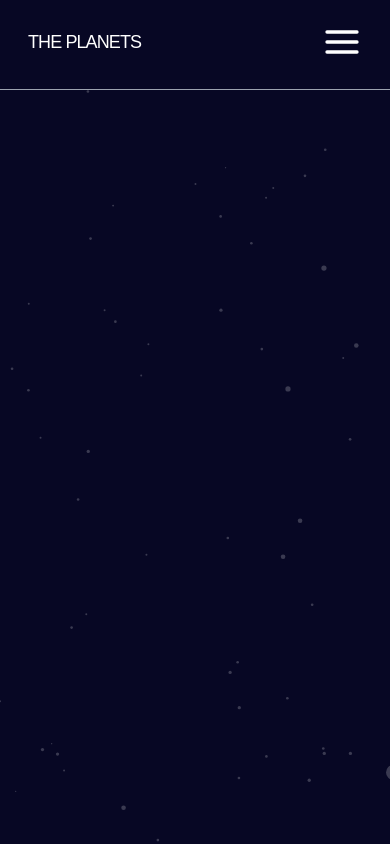
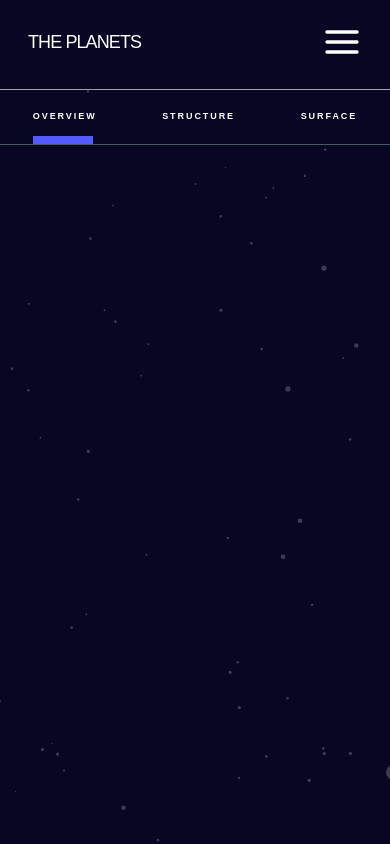
Before and after one commit to Ctato1/planets, a React (Vite) app: page / in a window 390 px wide. Built offline with nearby package versions, Linux system fonts and the light colour scheme.

Commit message:
add planet components mobile header

```diff
--- a/src/App.tsx
+++ b/src/App.tsx
@@ -1,16 +1,31 @@
-import {  useState } from "react";
+import { useEffect, useState } from "react";
 import { MyContext } from "./components/Context";
+// data
+import data from "./data.json";
+// components
 import Header from "./components/Header";
+// types
+import { ContextProps } from "./components/Context";
+import Planets from "./components/Planets";
 
 function App() {
   const [planet, setPlanet] = useState<string>("EARTH");
+  const [info, setInfo] = useState<string>("OVERVIEW");
+  const [color, setColor] = useState<string>('')
+  const planetContext:ContextProps = { planet, setPlanet };
+
+  useEffect(() => {
+    const selectedPlanet = data.filter((item) => item.name.toUpperCase() === planetContext.planet.toUpperCase())[0];
+    setColor(selectedPlanet.color)
+  }, [info,planetContext.planet]);
 
   return (
     <MyContext.Provider value={{ planet, setPlanet }}>
       <section
-        className={`bg-hero-pattern bg-hero-pattern bg-hero-pattern bg-center bg-no-repeat bg-cover   h-screen  mx-auto bg-[#070724] font-spartan overflow-x-hidden`}
+        className={`bg-hero-pattern bg-center bg-no-repeat bg-cover   h-screen  mx-auto bg-[#070724] font-spartan overflow-x-hidden`}
       >
-        <Header />
+        <Header data={data} />
+       <Planets color={color} info={info} setInfo={setInfo}/>
       </section>
     </MyContext.Provider>
   );
--- a/src/components/Context.ts
+++ b/src/components/Context.ts
@@ -1,6 +1,6 @@
 import React, { createContext } from "react";
 
-interface ContextProps {
+export interface ContextProps {
   planet: string;
   setPlanet: React.Dispatch<React.SetStateAction<string>>;
 }
--- a/src/components/Header.tsx
+++ b/src/components/Header.tsx
@@ -1,20 +1,23 @@
 import { AlignJustify, ChevronRight } from "lucide-react";
-import data from "../data.json";
 import { useEffect, useState } from "react";
 import { useContext } from "react";
 import { MyContext } from "./Context";
 
-export default function Header() {
+const Header: React.FC<{ data: TPlanet[] }> = ({ data }) => {
   const [bar, setBar] = useState<boolean>(false);
 
   const planetContext = useContext(MyContext);
 
+  const handlePlanetChange = (planetName: string) => {
+    planetContext.setPlanet(planetName);
+    setBar(false);
+  };
 
   useEffect(() => {
     const handleResize = () => {
       if (window.innerWidth < 768) {
         setBar(false);
-        return
+        return;
       }
       setBar(true);
     };
@@ -36,21 +39,21 @@ export default function Header() {
           className="md:hidden cursor-pointer"
           onClick={() => setBar((prev) => !prev)}
         >
-          <AlignJustify size={40} color={`${!bar ? '#fff' :'rgb(115, 115, 115)'}`}/>
+          <AlignJustify
+            size={40}
+            color={`${!bar ? "#fff" : "rgb(115, 115, 115)"}`}
+          />
         </div>
       </div>
 
       <ul
         className={`flex lg:gap-[30px] gap-[10px] flex-col flex-wrap md:flex-row md:flex-nowrap duration-300 ${
-          bar ? "translate-x-0" : "translate-x-full"
+          bar ? "translate-x-0" : "translate-x-full sm:translate-x-0"
         } absolute top-[93px] md:static backdrop-blur-[3px]`}
       >
         {data.map((item) => (
           <li
-            onClick={() => {
-              planetContext.setPlanet(item.name);
-              setBar(false)
-            }}
+            onClick={() => handlePlanetChange(item.name)}
             className={`${
               item.name !== "Neptune" ? "border-b-[1px] border-gray-600" : ""
             }  md:border-b-0 text-[11px] font-[700] tracking-[1px] uppercase cursor-pointer flex w-screen
@@ -72,4 +75,5 @@ export default function Header() {
       </ul>
     </header>
   );
-}
+};
+export default Header;
--- /dev/null
+++ b/src/components/Planets.tsx
@@ -0,0 +1,52 @@
+interface PlanetsProps {
+  info: string;
+  setInfo: React.Dispatch<React.SetStateAction<string>>;
+  color: string;
+}
+
+export default function Planets({ info, color, setInfo }: PlanetsProps) {
+  return (
+    <main>
+      <header className="sm:hidden">
+        <ul className="duration-300 overflow-hidden flex justify-around font-bold text-[9px] py-[20px] border-b-[1px] border-gray-600">
+          <li
+            onClick={() => setInfo("OVERVIEW")}
+            className="cursor-pointer text-white tracking-[1.929px] flex flex-col relative"
+          >
+            OVERVIEW{" "}
+            <span
+              className={`${
+                info === "OVERVIEW" ? "translate-y-[1px]" : "translate-y-"
+              } duration-500 translate-y-3 w-[95%] h-2 absolute flex  top-[25px] `}
+              style={{ backgroundColor: color }}
+            ></span>
+          </li>
+          <li
+            onClick={() => setInfo("STRUCTURE")}
+            className="cursor-pointer text-white tracking-[1.929px] flex flex-col relative"
+          >
+            STRUCTURE{" "}
+            <span
+              className={`${
+                info === "STRUCTURE" ? "translate-y-[1px]" : "translate-y-3"
+              } duration-500 translate-y-3 w-[95%] h-2 absolute flex   top-[25px] `}
+              style={{ backgroundColor: color }}
+            ></span>
+          </li>
+          <li
+            onClick={() => setInfo("SURFACE")}
+            className="cursor-pointer text-white tracking-[1.929px] flex flex-col relative"
+          >
+            SURFACE{" "}
+            <span
+              className={`${
+                info === "SURFACE" ? "translate-y-[1px]" : "translate-y-3"
+              } duration-500 translate-y-3 w-[95%] h-2 absolute flex top-[25px] `}
+              style={{ backgroundColor: color }}
+            ></span>
+          </li>
+        </ul>
+      </header>
+    </main>
+  );
+}
--- /dev/null
+++ b/src/types.d.ts
@@ -0,0 +1,25 @@
+type TPlanet = {
+  name: string;
+  overview: {
+    content: string;
+    source: string;
+  };
+  structure: {
+    content: string;
+    source: string;
+  };
+  geology: {
+    content: string;
+    source: string;
+  };
+  rotation: string;
+  revolution: string;
+  radius: string;
+  temperature: string;
+  images: {
+    planet: string;
+    internal: string;
+    geology: string;
+  };
+  color: string;
+}
```
